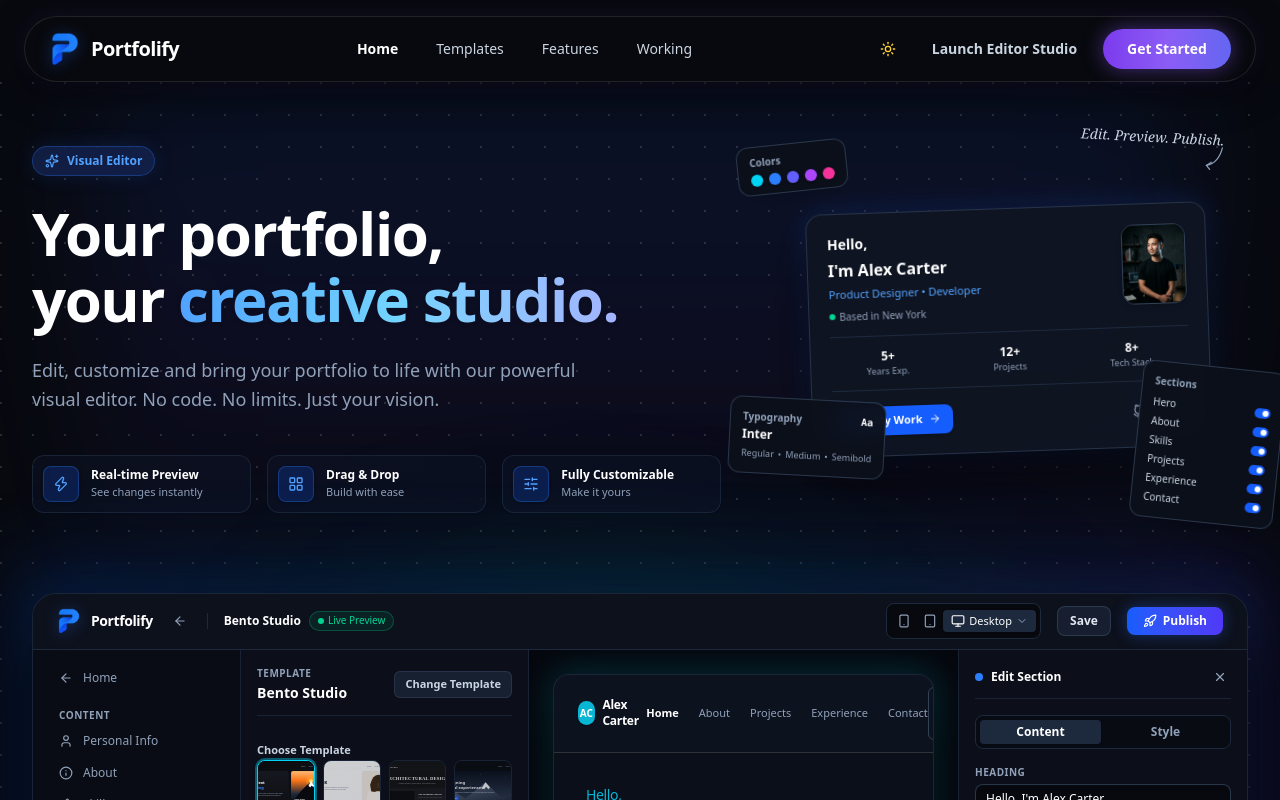
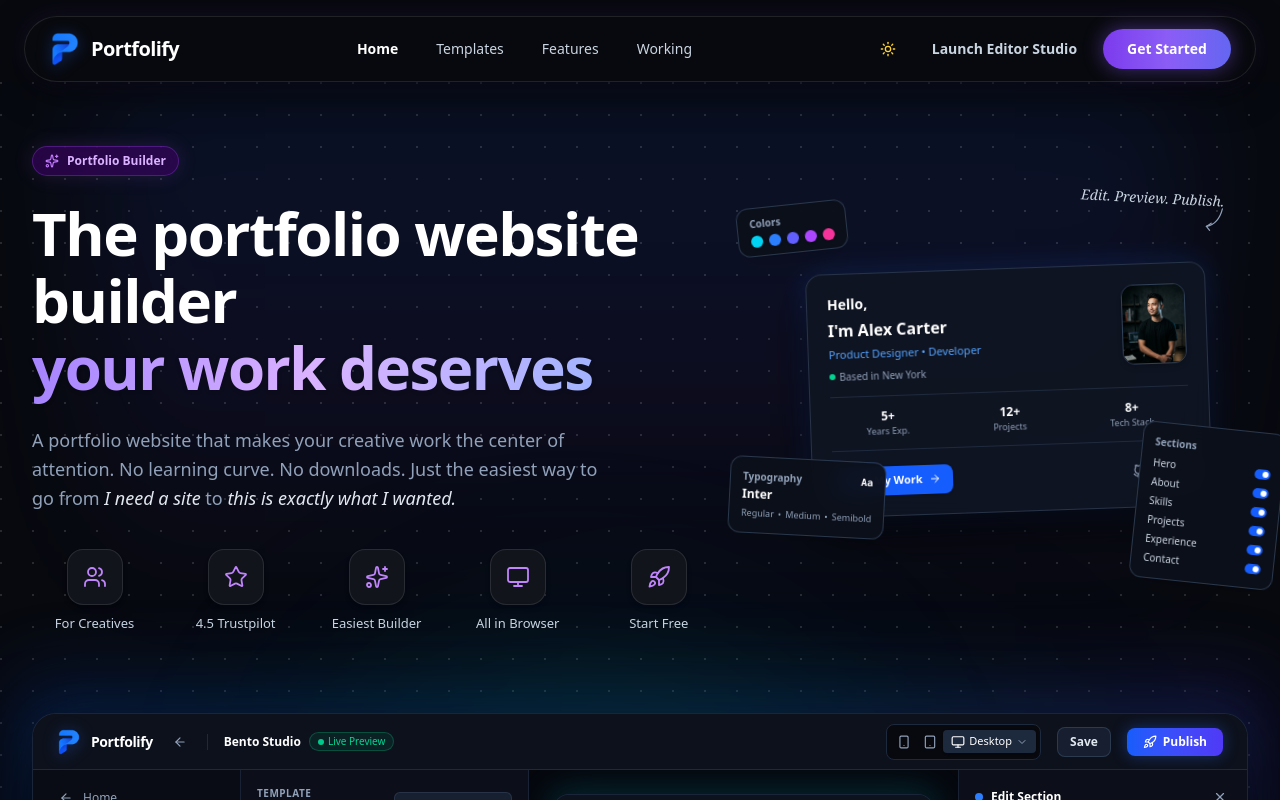
Before and after one commit to harshit-jain-ait/project-1-srm-insiders-, a Next.js app: page / in a window 1280 px wide. Shown: the top 800 px of the page. Built offline with nearby package versions, Linux system fonts and the light colour scheme.

Commit message:
update hero headline, subtitle, and 5 value highlights

```diff
--- a/src/components/landing/studio-showcase.tsx
+++ b/src/components/landing/studio-showcase.tsx
@@ -9,7 +9,6 @@
   Sparkles,
   Zap,
   LayoutGrid,
-  SlidersHorizontal,
   Smartphone,
   Tablet,
   Monitor,
@@ -32,6 +31,8 @@
   Check,
   CheckCircle2,
   ExternalLink,
+  Users,
+  Star,
 } from "lucide-react";
 import { GithubIcon, LinkedinIcon, TwitterIcon } from "@/components/ui/icons";
 
@@ -52,6 +53,14 @@
   { id: "minimal-portfolio", name: "Minimalist", preview: "/images/templates/minimal-portfolio.svg" },
   { id: "editorial-studio", name: "Editorial", preview: "/images/templates/editorial-studio.svg" },
   { id: "developer-pro", name: "Developer Pro", preview: "/images/templates/developer-pro.svg" },
+];
+
+const VALUE_HIGHLIGHTS = [
+  { label: "For Creatives", icon: Users },
+  { label: "4.5 Trustpilot", icon: Star },
+  { label: "Easiest Builder", icon: Sparkles },
+  { label: "All in Browser", icon: Monitor },
+  { label: "Start Free", icon: Rocket },
 ];
 
 export function StudioShowcase() {
@@ -111,57 +120,45 @@
           {/* Left Column: Heading, Subtitle, Features */}
           <div className="lg:col-span-7 space-y-6 text-left">
             {/* Visual Editor Pill Badge */}
-            <div className="inline-flex items-center gap-2 px-3 py-1.5 rounded-full bg-blue-50 dark:bg-blue-950/70 border border-blue-200 dark:border-blue-500/30 text-xs font-semibold text-blue-600 dark:text-blue-400 shadow-[0_0_20px_rgba(37,99,235,0.15)] backdrop-blur-md">
-              <Sparkles className="w-3.5 h-3.5 text-blue-500 dark:text-blue-400" />
-              <span>Visual Editor</span>
+            <div className="inline-flex items-center gap-2 px-3 py-1.5 rounded-full bg-purple-50 dark:bg-purple-950/60 border border-purple-200 dark:border-purple-500/30 text-xs font-semibold text-purple-600 dark:text-purple-300 shadow-[0_0_20px_rgba(168,85,247,0.15)] backdrop-blur-md">
+              <Sparkles className="w-3.5 h-3.5 text-purple-500 dark:text-purple-400" />
+              <span>Portfolio Builder</span>
             </div>
 
             {/* Main Title */}
-            <h1 className="text-4xl sm:text-5xl lg:text-6xl font-extrabold text-slate-900 dark:text-white tracking-tight leading-[1.1]">
-              Your portfolio, <br />
-              your{" "}
-              <span className="bg-gradient-to-r from-blue-600 via-sky-500 to-indigo-600 dark:from-blue-400 dark:via-sky-300 dark:to-indigo-300 bg-clip-text text-transparent drop-shadow-sm">
-                creative studio.
+            <h1 className="text-4xl sm:text-5xl lg:text-6xl font-extrabold text-slate-900 dark:text-white tracking-tight leading-[1.12]">
+              The portfolio website builder <br />
+              <span className="bg-gradient-to-r from-violet-400 via-purple-300 to-indigo-300 bg-clip-text text-transparent drop-shadow-sm">
+                your work deserves
               </span>
             </h1>
 
             {/* Subtitle */}
             <p className="text-slate-600 dark:text-slate-400 text-base sm:text-lg max-w-xl font-normal leading-relaxed">
-              Edit, customize and bring your portfolio to life with our powerful visual editor. No code. No limits. Just
-              your vision.
+              A portfolio website that makes your creative work the center of attention. No learning curve. No downloads. Just the easiest way to go from{" "}
+              <em className="italic font-normal text-slate-800 dark:text-slate-200">I need a site</em>{" "}
+              to{" "}
+              <em className="italic font-normal text-slate-800 dark:text-slate-200">this is exactly what I wanted.</em>
             </p>
 
-            {/* 3 Value Props in a Row */}
-            <div className="grid grid-cols-1 sm:grid-cols-3 gap-4 pt-4">
-              <div className="flex items-center gap-3 p-2.5 rounded-xl bg-white/80 dark:bg-slate-900/40 border border-slate-200/90 dark:border-slate-800/80 shadow-xs backdrop-blur-sm">
-                <div className="w-9 h-9 rounded-lg bg-blue-50 dark:bg-blue-600/20 border border-blue-200 dark:border-blue-500/30 flex items-center justify-center text-blue-600 dark:text-blue-400 shrink-0 shadow-sm">
-                  <Zap className="w-4 h-4" />
-                </div>
-                <div>
-                  <h4 className="text-xs font-bold text-slate-900 dark:text-white leading-tight">Real-time Preview</h4>
-                  <p className="text-[11px] text-slate-500 dark:text-slate-400 mt-0.5">See changes instantly</p>
-                </div>
-              </div>
-
-              <div className="flex items-center gap-3 p-2.5 rounded-xl bg-white/80 dark:bg-slate-900/40 border border-slate-200/90 dark:border-slate-800/80 shadow-xs backdrop-blur-sm">
-                <div className="w-9 h-9 rounded-lg bg-blue-50 dark:bg-blue-600/20 border border-blue-200 dark:border-blue-500/30 flex items-center justify-center text-blue-600 dark:text-blue-400 shrink-0 shadow-sm">
-                  <LayoutGrid className="w-4 h-4" />
-                </div>
-                <div>
-                  <h4 className="text-xs font-bold text-slate-900 dark:text-white leading-tight">Drag &amp; Drop</h4>
-                  <p className="text-[11px] text-slate-500 dark:text-slate-400 mt-0.5">Build with ease</p>
-                </div>
-              </div>
-
-              <div className="flex items-center gap-3 p-2.5 rounded-xl bg-white/80 dark:bg-slate-900/40 border border-slate-200/90 dark:border-slate-800/80 shadow-xs backdrop-blur-sm">
-                <div className="w-9 h-9 rounded-lg bg-blue-50 dark:bg-blue-600/20 border border-blue-200 dark:border-blue-500/30 flex items-center justify-center text-blue-600 dark:text-blue-400 shrink-0 shadow-sm">
-                  <SlidersHorizontal className="w-4 h-4" />
-                </div>
-                <div>
-                  <h4 className="text-xs font-bold text-slate-900 dark:text-white leading-tight">Fully Customizable</h4>
-                  <p className="text-[11px] text-slate-500 dark:text-slate-400 mt-0.5">Make it yours</p>
-                </div>
-              </div>
+            {/* 5 Value Highlights in a Row */}
+            <div className="grid grid-cols-2 sm:grid-cols-5 gap-3 sm:gap-4 pt-3">
+              {VALUE_HIGHLIGHTS.map((item) => {
+                const Icon = item.icon;
+                return (
+                  <div
+                    key={item.label}
+                    className="flex flex-col items-center text-center gap-2.5 group"
+                  >
+                    <div className="w-13 h-13 sm:w-14 sm:h-14 rounded-2xl bg-white/90 dark:bg-[#12141c] border border-slate-200/90 dark:border-white/10 flex items-center justify-center text-purple-600 dark:text-[#c084fc] shadow-xs dark:shadow-md transition-all duration-200 group-hover:scale-105 group-hover:border-purple-400/50">
+                      <Icon className="w-5 h-5 sm:w-6 sm:h-6 stroke-[1.8]" />
+                    </div>
+                    <span className="text-xs sm:text-[13px] font-medium text-slate-700 dark:text-slate-300 leading-snug">
+                      {item.label}
+                    </span>
+                  </div>
+                );
+              })}
             </div>
           </div>
 
```
